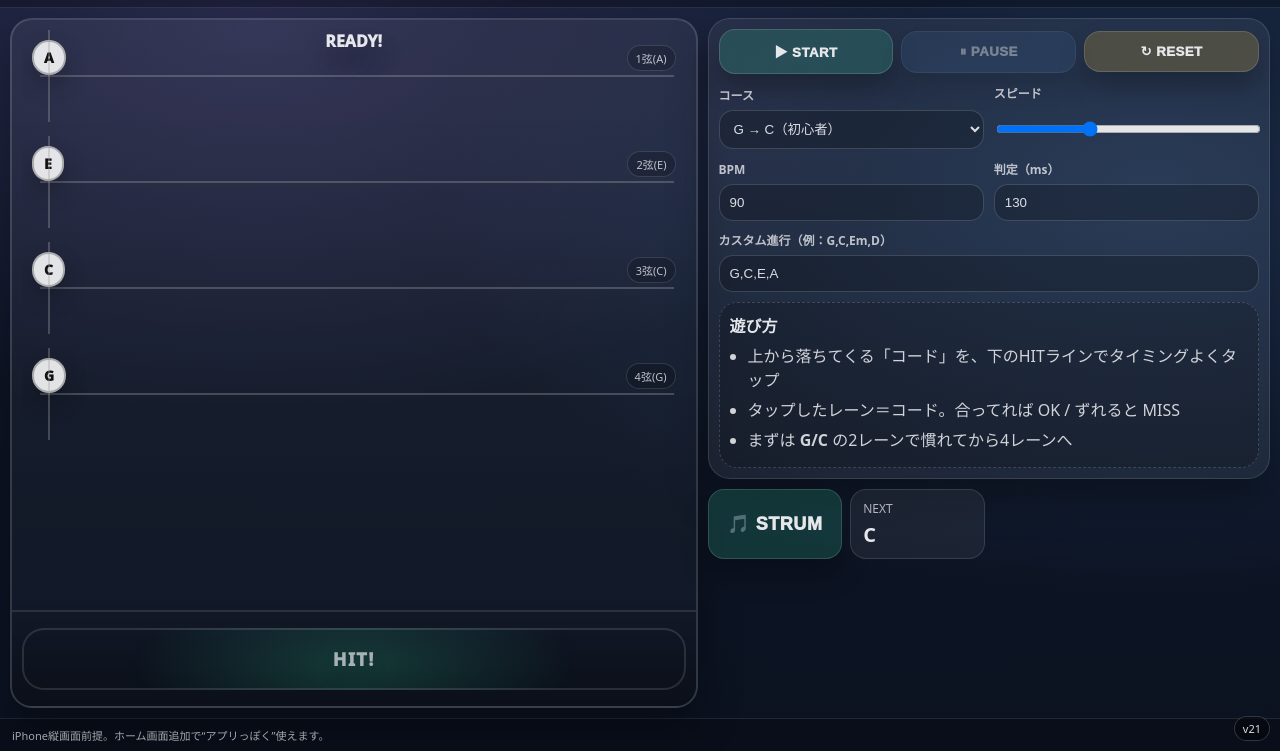
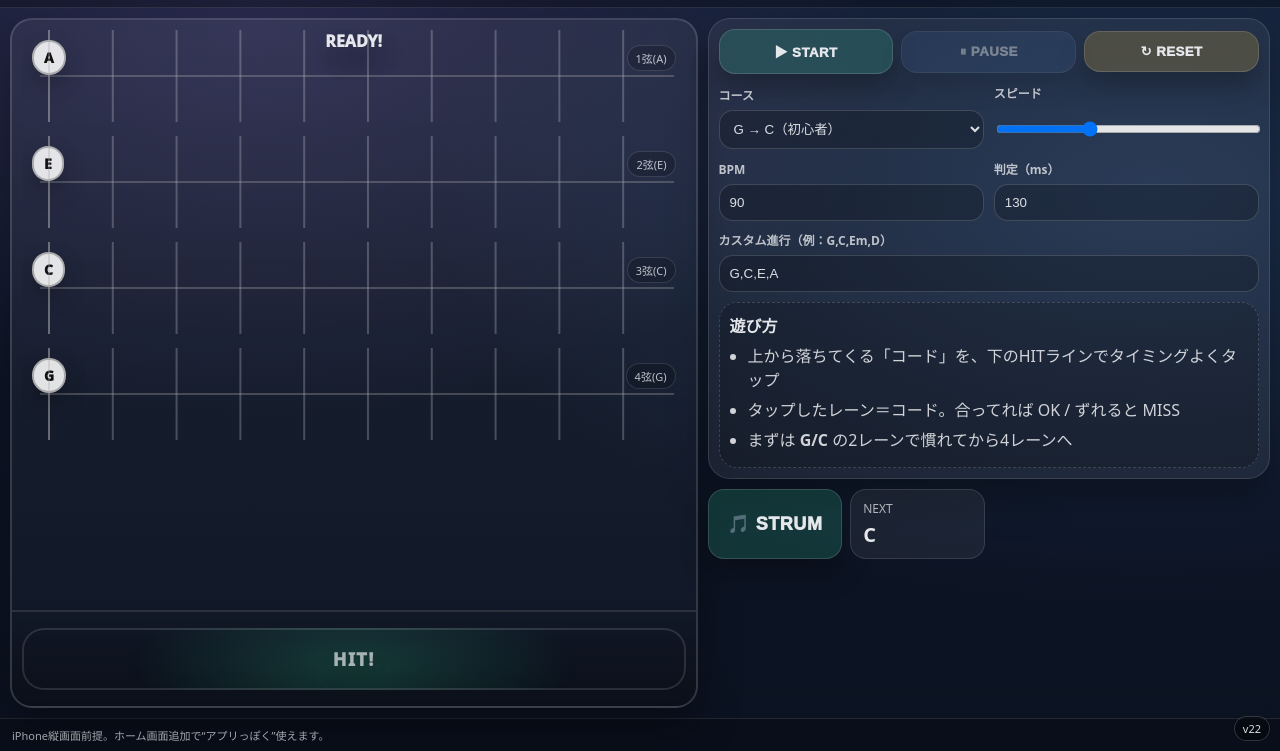
Before and after one commit to nyaamuko/ukulele-scroll, a plain HTML site: page index.html in a window 1280 px wide. Shown: the part 49-800 px from the top of the page. Drawn offline with Linux system fonts and the light colour scheme.

Commit message:
deploy root 20251229_110143

```diff
--- a/index.html
+++ b/index.html
@@ -7,7 +7,7 @@
   <meta name="apple-mobile-web-app-capable" content="yes" />
   <meta name="apple-mobile-web-app-status-bar-style" content="black-translucent" />
   <title>Ukeflow DDR Chords</title>
-  <link rel="stylesheet" href="./styles.css?v=v21" />
+  <link rel="stylesheet" href="./styles.css?v=v22" />
 </head>
 <body>
   <div id="app" class="app">
@@ -98,11 +98,11 @@
 
     <footer class="footer">
       <div class="small">iPhone縦画面前提。ホーム画面追加で“アプリっぽく”使えます。</div>
-      <div id="versionBadge" class="versionBadge">v21</div>
+      <div id="versionBadge" class="versionBadge">v22</div>
 
     </footer>
   </div>
 
-  <script src="./app.js?v=v21"></script>
+  <script src="./app.js?v=v22"></script>
 </body>
 </html>
--- a/styles.css
+++ b/styles.css
@@ -676,3 +676,23 @@ body{
   right: 10px !important;
   bottom: 10px !important;
 }
+
+
+/* ==============================
+   v22 縦フレットを“確実に見える”強さで 1F〜10F
+   ※既存の .lane.fretGrid を上書き（追記で優先）
+============================== */
+
+.lane.fretGrid{
+  /* 左端ガイド線と同系（白っぽい2px） */
+  background-image: linear-gradient(
+    to right,
+    rgba(255,255,255,.22) 0px,
+    rgba(255,255,255,.22) 2px,
+    transparent 2px,
+    transparent 100%
+  ) !important;
+  background-repeat: repeat !important;
+  background-position: 26px 0 !important; /* 1F位置 */
+  background-size: calc((100% - 26px) / 10) 100% !important; /* 10分割＝1F〜10F */
+}
```
